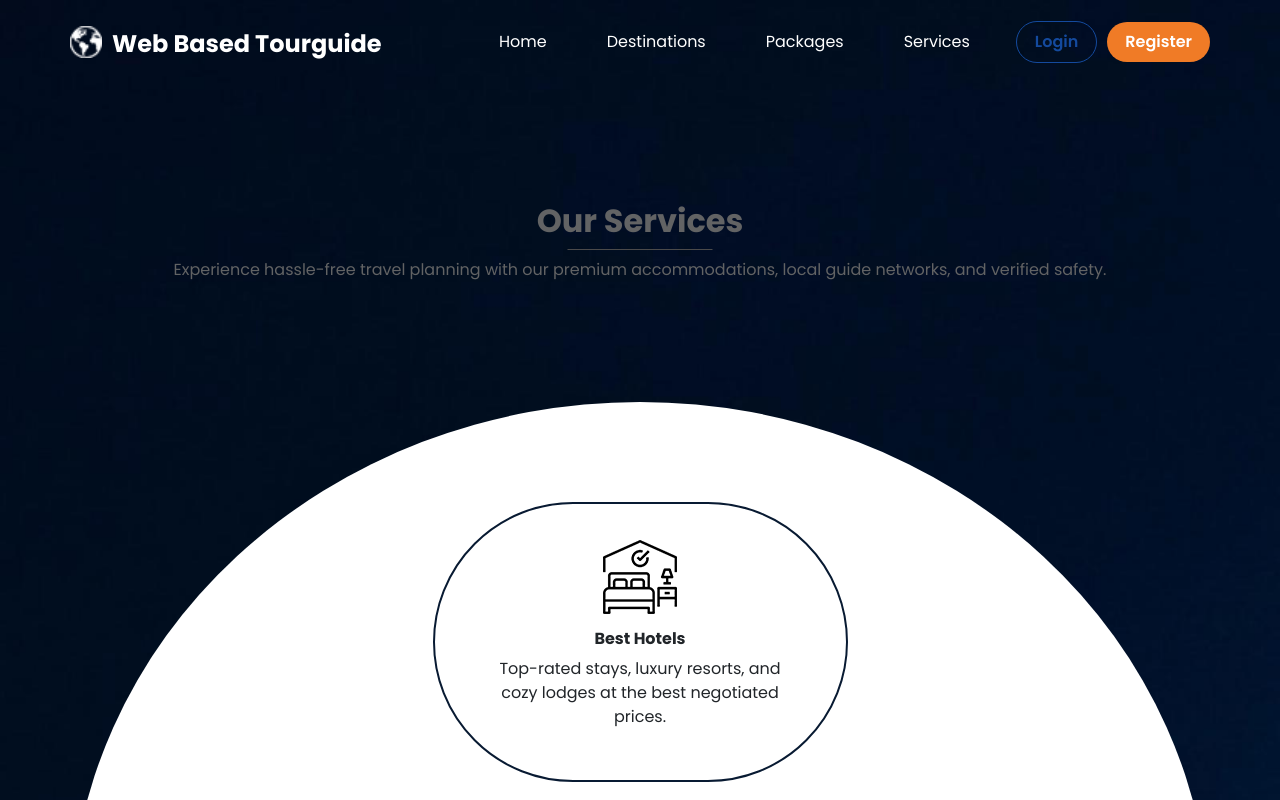
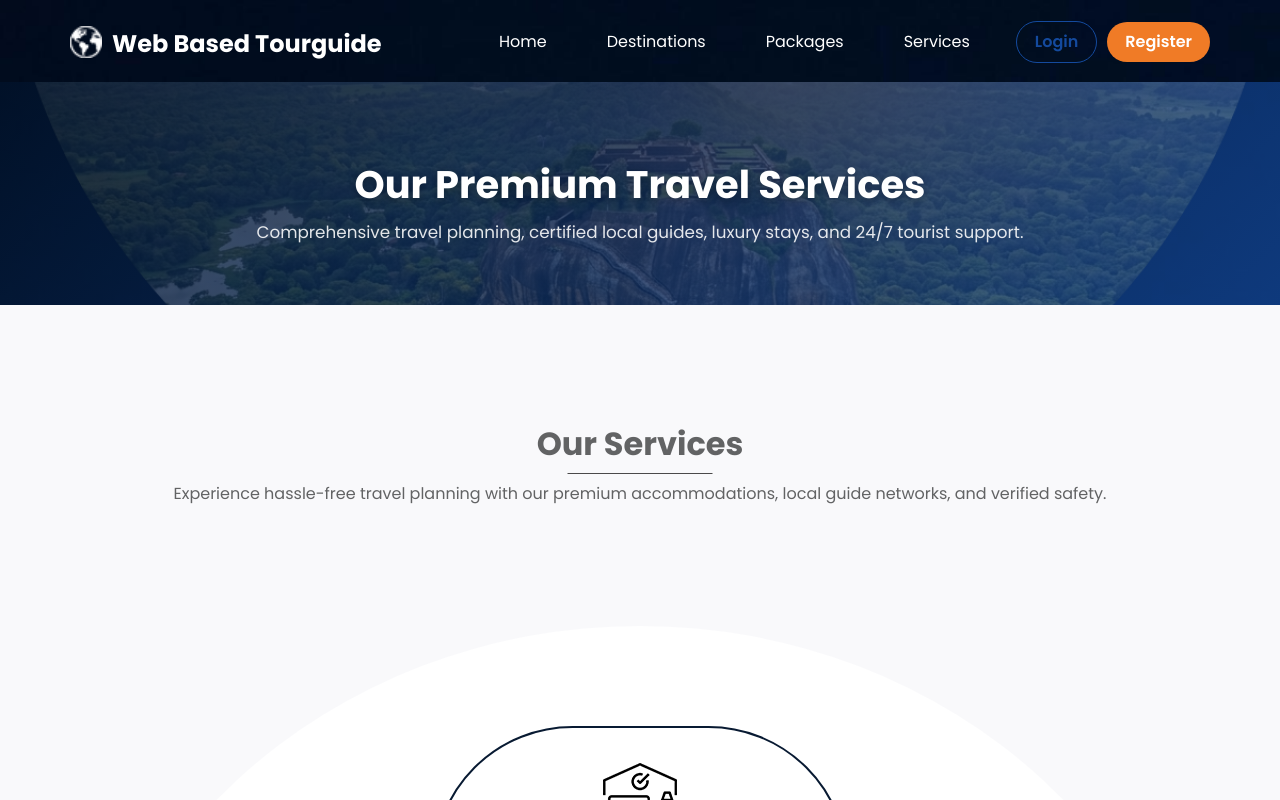
Before and after one commit to vidusewofficial/WebTourGuide, a React (Vite) app in the folder webtourguide-web/: page /services in a window 1280 px wide. Shown: the top 800 px of the page. Built offline with nearby package versions, Linux system fonts and the light colour scheme.

Commit message:
Update services page

```diff
--- a/webtourguide-web/src/pages/Services.jsx
+++ b/webtourguide-web/src/pages/Services.jsx
@@ -1,9 +1,30 @@
+import { motion } from "framer-motion";
 import ServicesSection from "../components/ServicesSection";
 
 export default function Services() {
   return (
-    <div>
-      <ServicesSection />
-    </div>
+    <motion.div
+      initial={{ opacity: 0, y: 20 }}
+      animate={{ opacity: 1, y: 0 }}
+      exit={{ opacity: 0, y: -20 }}
+      transition={{ duration: 0.4 }}
+    >
+      {/* Services Hero Header */}
+      <div className="destinations-hero">
+        <div className="destinations-hero-overlay">
+          <div className="container text-center">
+            <h1 className="destinations-hero-title">Our Premium Travel Services</h1>
+            <p className="destinations-hero-subtitle">
+              Comprehensive travel planning, certified local guides, luxury stays, and 24/7 tourist support.
+            </p>
+          </div>
+        </div>
+      </div>
+
+      {/* Services Main Section */}
+      <div style={{ backgroundColor: "#f9f9fb", minHeight: "60vh" }}>
+        <ServicesSection />
+      </div>
+    </motion.div>
   );
 }
```
